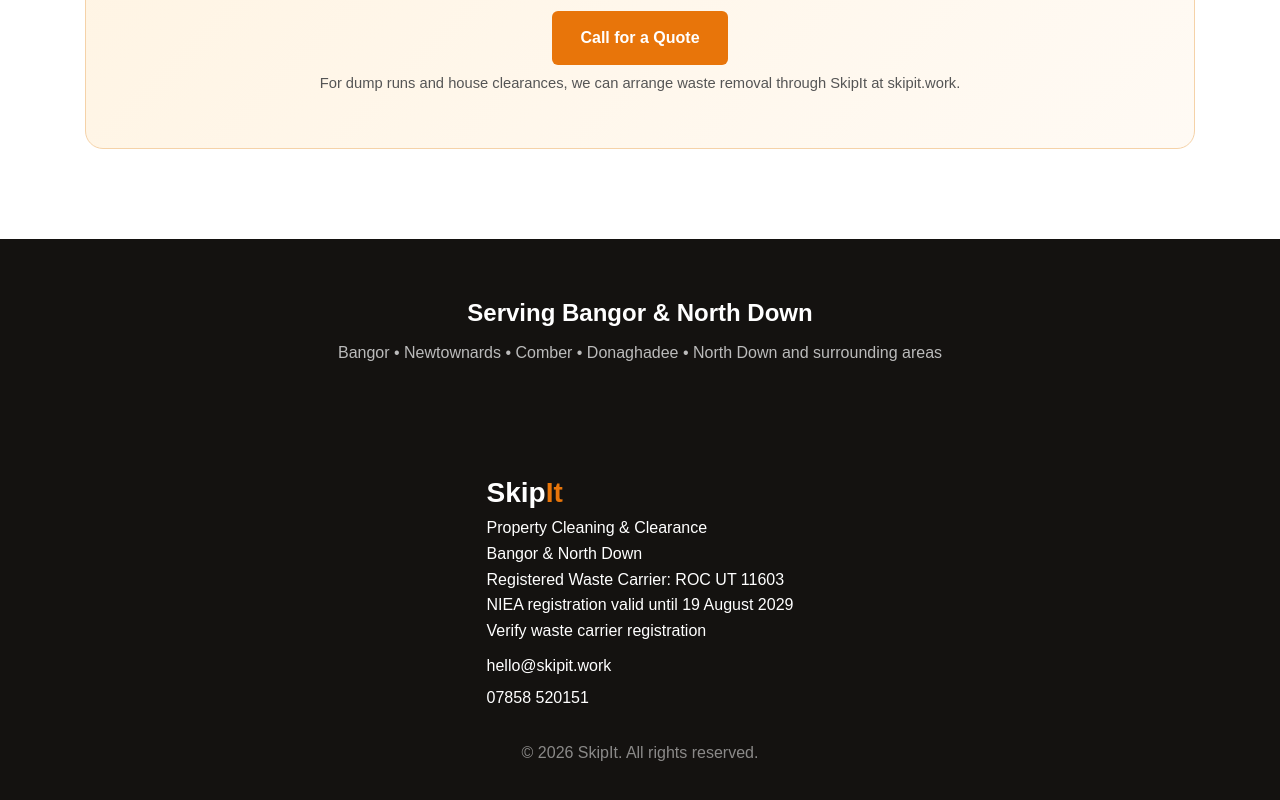
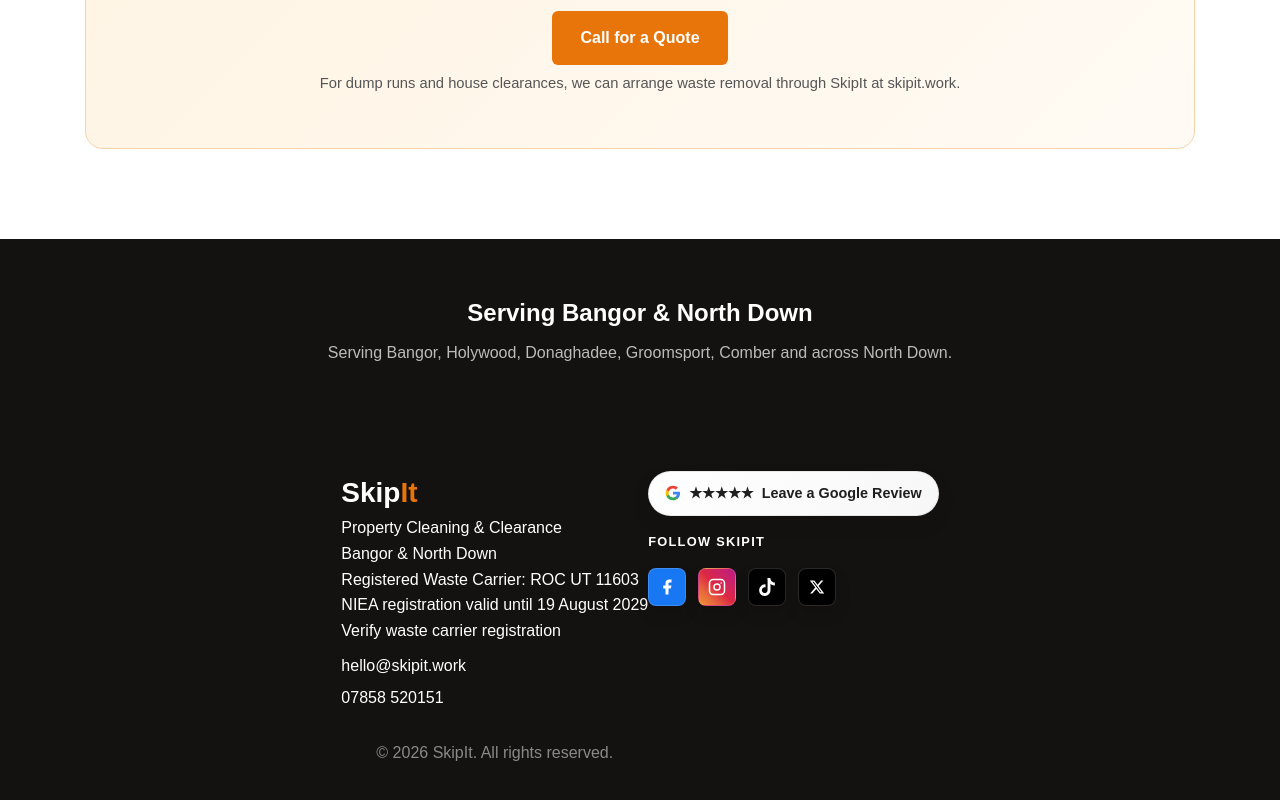
Before and after one commit to m0j0r1s1n/skipit, a website with bundled scripts: page services.html in a window 1280 px wide. Shown: the part 2901-3701 px from the top of the page. Built offline with nearby package versions, Linux system fonts and the light colour scheme.

Commit message:
analytics2

```diff
--- a/services.html
+++ b/services.html
@@ -13,7 +13,7 @@
   <meta name="viewport" content="width=device-width, initial-scale=1.0">
 
   <title>Property Cleaning & Clearance Services Bangor | SkipIt</title>
-  <meta name="description" content="Power washing, PVC gutter cleaning, reach & rinse window cleaning, dump runs and house clearances across Bangor & North Down. Very competitive rates. Text or call 07858 520151 for a quote.">
+  <meta name="description" content="Dump runs, house clearances, power washing and property cleaning across Bangor & North Down. Competitive rates and licensed waste disposal.">
   <meta name="keywords" content="power washing Bangor, gutter cleaning Bangor, window cleaning Bangor, reach and rinse Bangor, dump runs Bangor, house clearances Bangor, property cleaning North Down">
   <link rel="canonical" href="https://skipit.work/services">
   <meta name="robots" content="index, follow">
@@ -458,7 +458,7 @@
 
 <section class="areas-strip">
   <h2>Serving Bangor & North Down</h2>
-  <p>Bangor • Newtownards • Comber • Donaghadee • North Down and surrounding areas</p>
+  <p>Serving Bangor, Holywood, Donaghadee, Groomsport, Comber and across North Down.</p>
 </section>
 
 <footer id="contact">
@@ -476,6 +476,55 @@
       </p>
       <p class="copyright">© 2026 SkipIt. All rights reserved.</p>
     </div>
+
+    <div class="footer-right">
+      <!-- Google Review -->
+      <a href="https://g.page/r/CVrCpyB63CwlEAI/review" target="_blank" rel="noopener" class="footer-review-btn">
+        <svg viewBox="0 0 24 24" width="16" height="16">
+          <path fill="#4285F4" d="M22.56 12.25c0-.78-.07-1.53-.2-2.25H12v4.26h5.92c-.26 1.37-1.04 2.53-2.21 3.31v2.77h3.57c2.08-1.92 3.28-4.74 3.28-8.09z"/>
+          <path fill="#34A853" d="M12 23c2.97 0 5.46-.98 7.28-2.66l-3.57-2.77c-.98.66-2.23 1.06-3.71 1.06-2.86 0-5.29-1.93-6.16-4.53H2.18v2.84C3.99 20.53 7.7 23 12 23z"/>
+          <path fill="#FBBC05" d="M5.84 14.09c-.22-.66-.35-1.36-.35-2.09s.13-1.43.35-2.09V7.07H2.18C1.43 8.55 1 10.22 1 12s.43 3.45 1.18 4.93l3.66-2.84z"/>
+          <path fill="#EA4335" d="M12 5.38c1.62 0 3.06.56 4.21 1.64l3.15-3.15C17.45 2.09 14.97 1 12 1 7.7 1 3.99 3.47 2.18 7.07l3.66 2.84c.87-2.6 3.3-4.53 6.16-4.53z"/>
+        </svg>
+        ★★★★★ &nbsp;Leave a Google Review
+      </a>
+
+      <!-- Social Icons -->
+      <h4>Follow SkipIt</h4>
+      <div class="social-icons">
+
+        <!-- Facebook -->
+        <a href="https://www.facebook.com/SkipItBangor" target="_blank" rel="noopener" aria-label="Facebook" class="social-icon facebook">
+          <svg viewBox="0 0 24 24" width="18" height="18" fill="white">
+            <path d="M18 2h-3a5 5 0 00-5 5v3H7v4h3v8h4v-8h3l1-4h-4V7a1 1 0 011-1h3z"/>
+          </svg>
+        </a>
+
+        <!-- Instagram -->
+        <a href="https://instagram.com/skipit.work" target="_blank" rel="noopener" aria-label="Instagram" class="social-icon instagram">
+          <svg viewBox="0 0 24 24" width="18" height="18" fill="none" stroke="white" stroke-width="2">
+            <rect x="2" y="2" width="20" height="20" rx="5" ry="5"/>
+            <circle cx="12" cy="12" r="4"/>
+            <circle cx="17.5" cy="6.5" r="1" fill="white" stroke="none"/>
+          </svg>
+        </a>
+
+        <!-- TikTok -->
+        <a href="https://www.tiktok.com/@skipit.work" target="_blank" rel="noopener" aria-label="TikTok" class="social-icon tiktok">
+          <svg viewBox="0 0 24 24" width="18" height="18" fill="white">
+            <path d="M12.525.02c1.31-.02 2.61-.01 3.91-.02.08 1.53.63 3.09 1.75 4.17 1.12 1.11 2.7 1.62 4.24 1.79v4.03c-1.44-.05-2.89-.35-4.2-.97-.57-.26-1.1-.59-1.62-.93-.01 2.92.01 5.84-.02 8.75-.08 1.4-.54 2.79-1.35 3.94-1.31 1.92-3.58 3.17-5.91 3.21-1.43.08-2.86-.31-4.08-1.03-2.02-1.19-3.44-3.37-3.65-5.71-.28-2.68.81-5.38 2.82-7.05 1.45-1.23 3.32-1.92 5.23-1.92.12 0 .24.01.36.01V12.4c-.81-.13-1.66-.03-2.42.27-.92.36-1.67 1.07-2.07 1.97-.48 1.05-.44 2.29.1 3.3.52.99 1.48 1.71 2.58 1.94 1.06.23 2.21-.02 3.09-.69.91-.68 1.47-1.76 1.49-2.89.02-4.07.01-8.14.01-12.21-.01-.36-.01-.73-.01-1.09z"/>
+          </svg>
+        </a>
+
+        <!-- Twitter / X -->
+        <a href="https://x.com/skipit_work" target="_blank" rel="noopener" aria-label="X (Twitter)" class="social-icon x-twitter">
+          <svg viewBox="0 0 24 24" width="16" height="16" fill="white">
+            <path d="M18.244 2.25h3.308l-7.227 8.26 8.502 11.24H16.17l-5.214-6.817L4.99 21.75H1.68l7.73-8.835L1.254 2.25H8.08l4.713 6.231zm-1.161 17.52h1.833L7.084 4.126H5.117z"/>
+          </svg>
+        </a>
+
+      </div>
+    </div>
   </div>
 </footer>
 
```
Also changed, not shown: index.html (+6 -2 lines).
